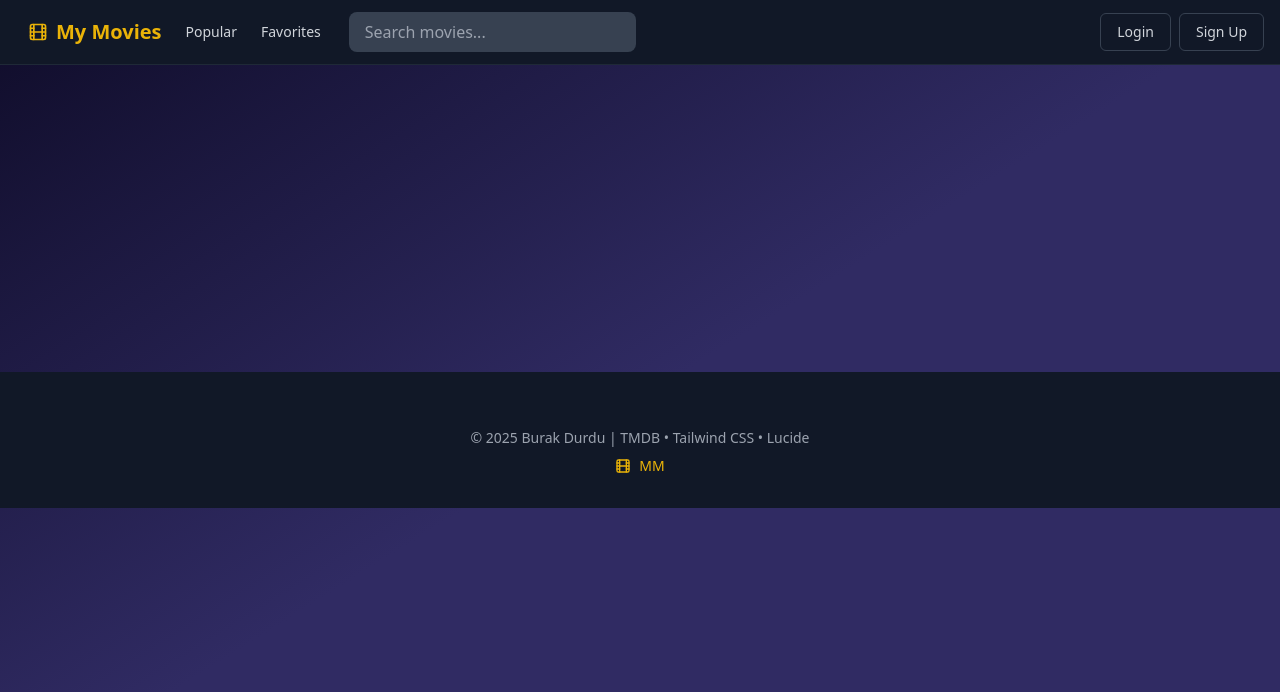
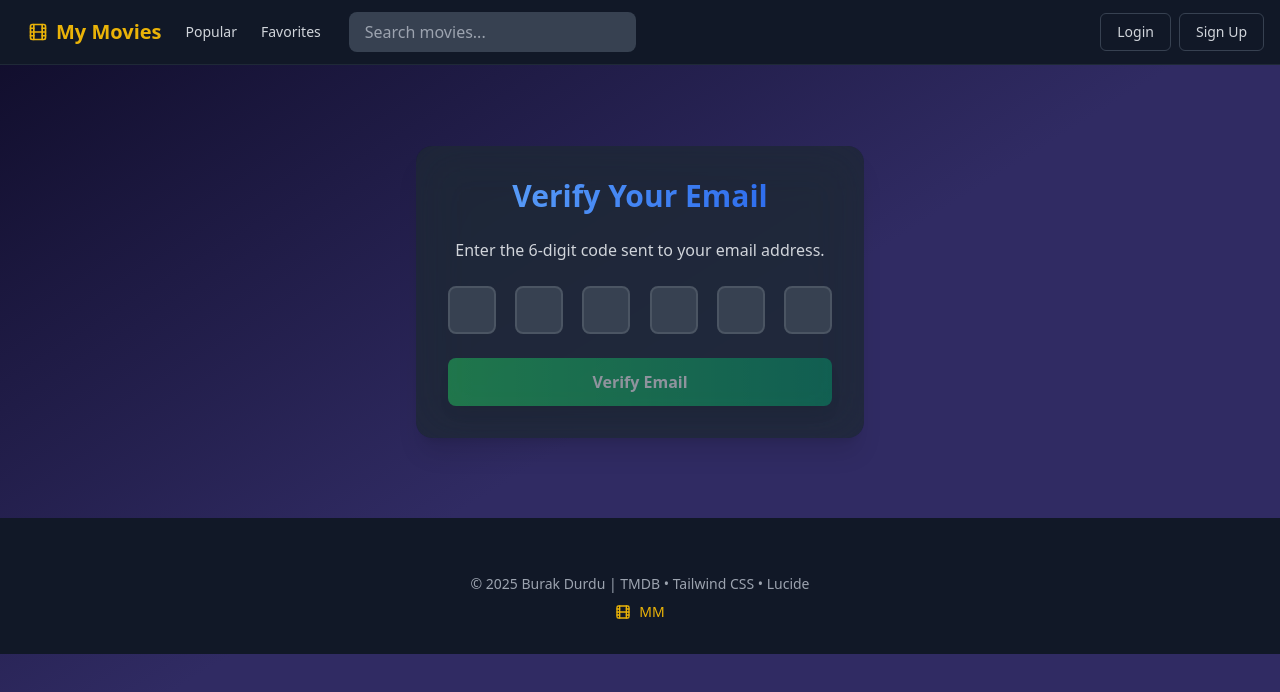
Before and after one commit to burakdurduu/my-movies, a React (Vite) app in the folder client/: page /verify-email in a window 1280 px wide. Shown: the top 692 px of the page. Built offline with nearby package versions, Linux system fonts and the light colour scheme; no server answers.

Commit message:
feat(auth): add email verification page layout

```diff
--- a/client/src/App.jsx
+++ b/client/src/App.jsx
@@ -6,6 +6,7 @@
 import Login from "./pages/Login";
 import SignUpPage from "./pages/SignUpPage";
 import { useAuthContext } from "./context/AuthContext";
+import EmailVerificationPage from "./pages/EmailVerificationPage";
 
 function App() {
   const { authUser, isLoading } = useAuthContext();
@@ -30,6 +31,7 @@
           element={!authUser ? <Login /> : <Navigate to={"/"} />}
         />
         <Route path="/profile" element={<Home />} />
+        <Route path="/verify-email" element={<EmailVerificationPage />} />
       </Routes>
       <Footer />
     </div>
--- a/client/src/hooks/useSignup.jsx
+++ b/client/src/hooks/useSignup.jsx
@@ -2,7 +2,7 @@
 import { useAuthContext } from "../context/AuthContext";
 import { useMovieContext } from "../context/MovieContext";
 
-export const useSignup = () => {
+const useSignup = () => {
   const [loading, setLoading] = useState(false);
   const { setAuthUser } = useAuthContext();
   const { refreshFavorites } = useMovieContext();
--- /dev/null
+++ b/client/src/pages/EmailVerificationPage.jsx
@@ -0,0 +1,106 @@
+import { useEffect, useRef, useState, useCallback } from "react";
+import { motion } from "framer-motion";
+
+const EmailVerificationPage = () => {
+  const [code, setCode] = useState(["", "", "", "", "", ""]);
+  const inputRefs = useRef([]);
+  const isLoading = false;
+
+  const handleChange = (index, value) => {
+    const newCode = [...code];
+
+    // Handle pasted content
+    if (value.length > 1) {
+      const pastedCode = value.slice(0, 6).split("");
+      for (let i = 0; i < 6; i++) {
+        newCode[i] = pastedCode[i] || "";
+      }
+      setCode(newCode);
+
+      // Focus on the last non-empty input or the first empty one
+      const lastFilledIndex = newCode.findLastIndex((digit) => digit !== "");
+      const focusIndex = lastFilledIndex < 5 ? lastFilledIndex + 1 : 5;
+      inputRefs.current[focusIndex].focus();
+    } else {
+      newCode[index] = value;
+      setCode(newCode);
+
+      // Move focus to the next input field if value is entered
+      if (value && index < 5) {
+        inputRefs.current[index + 1].focus();
+      }
+    }
+  };
+
+  const handleKeyDown = (index, e) => {
+    if (e.key === "Backspace" && !code[index] && index > 0) {
+      inputRefs.current[index - 1].focus();
+    }
+  };
+
+  const handleSubmit = useCallback(
+    async (e) => {
+      e.preventDefault();
+      const verificationCode = code.join("");
+      try {
+        alert("Email verified successfully!: " + verificationCode);
+      } catch (error) {
+        console.log(error);
+      }
+    },
+    [code]
+  );
+
+  // Auto submit when all fields are filled
+  useEffect(() => {
+    if (code.every((digit) => digit !== "")) {
+      handleSubmit(new Event("submit"));
+    }
+  }, [code, handleSubmit]);
+
+  return (
+    <div className="max-w-md w-full bg-gray-800 bg-opacity-50 backdrop-filter backdrop-blur-xl rounded-2xl shadow-xl overflow-hidden">
+      <motion.div
+        initial={{ opacity: 0, y: -50 }}
+        animate={{ opacity: 1, y: 0 }}
+        transition={{ duration: 0.5 }}
+        className="bg-gray-800 bg-opacity-50 backdrop-filter backdrop-blur-xl rounded-2xl shadow-2xl p-8 w-full max-w-md"
+      >
+        <h2 className="text-3xl font-bold mb-6 text-center bg-gradient-to-r from-blue-400 to-blue-600 text-transparent bg-clip-text">
+          Verify Your Email
+        </h2>
+        <p className="text-center text-gray-300 mb-6">
+          Enter the 6-digit code sent to your email address.
+        </p>
+
+        <form onSubmit={handleSubmit} className="space-y-6">
+          <div className="flex justify-between">
+            {code.map((digit, index) => (
+              <input
+                key={index}
+                ref={(el) => (inputRefs.current[index] = el)}
+                type="text"
+                maxLength="6"
+                value={digit}
+                onChange={(e) => handleChange(index, e.target.value)}
+                onKeyDown={(e) => handleKeyDown(index, e)}
+                className="w-12 h-12 text-center text-2xl font-bold bg-gray-700 text-white border-2 border-gray-600 rounded-lg focus:border-blue-500 focus:outline-none"
+              />
+            ))}
+          </div>
+          <motion.button
+            whileHover={{ scale: 1.05 }}
+            whileTap={{ scale: 0.95 }}
+            type="submit"
+            disabled={isLoading || code.some((digit) => !digit)}
+            className="w-full bg-gradient-to-r from-green-500 to-emerald-600 text-white font-bold py-3 px-4 rounded-lg shadow-lg hover:from-green-600 hover:to-emerald-700 focus:outline-none focus:ring-2 focus:ring-green-500 focus:ring-opacity-50 disabled:opacity-50"
+          >
+            {isLoading ? "Verifying..." : "Verify Email"}
+          </motion.button>
+        </form>
+      </motion.div>
+    </div>
+  );
+};
+
+export default EmailVerificationPage;
--- a/client/src/pages/SignUpPage.jsx
+++ b/client/src/pages/SignUpPage.jsx
@@ -17,7 +17,7 @@
     e.preventDefault();
     try {
       await signup(email, password, name);
-      navigate("/");
+      navigate("/verify-email");
     } catch (error) {
       console.error(error.message);
     }
@@ -66,6 +66,7 @@
             whileHover={{ scale: 1.02 }}
             whileTap={{ scale: 0.98 }}
             type="submit"
+            disabled={loading}
           >
             {loading ? (
               <Loader className="w-6 h-6 animate-spin mx-auto" />
```
